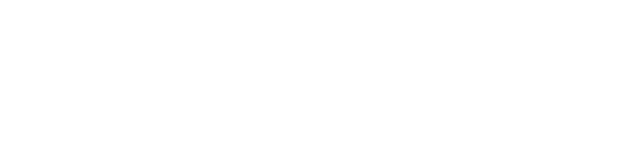
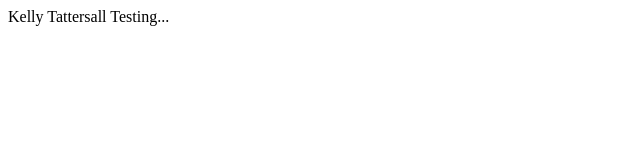
Before and after one commit to ktatte01/ktatte01.github.io, a plain HTML site: page index.html in a window 1280 px wide. Shown: the whole page, without its empty margins (0-640 px from the left). Drawn offline with Linux system fonts and the light colour scheme.

Commit message:
Add head and body to index.html

```diff
--- a/index.html
+++ b/index.html
@@ -8,4 +8,9 @@
 
 </head>
 
+<body>
+        <h#>Kelly Tattersall</h#>
+        Testing...
+</body>
+
 </html>
```
